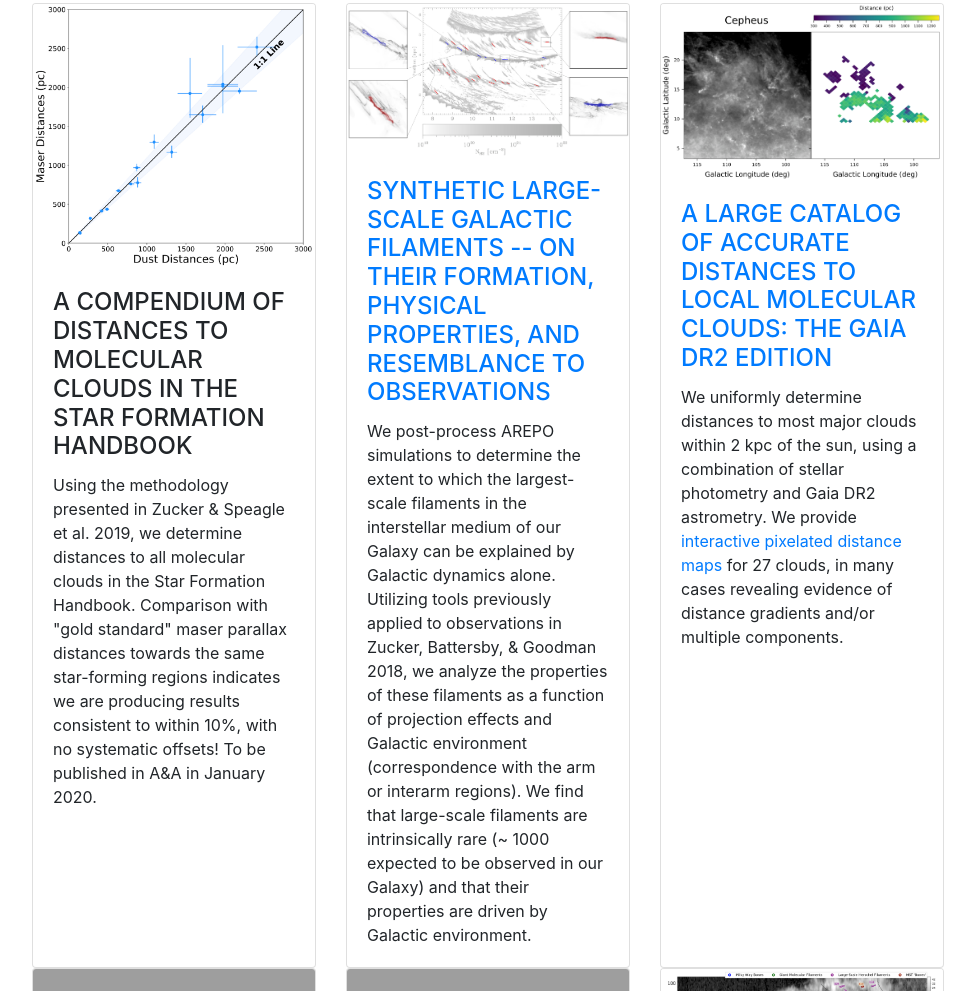
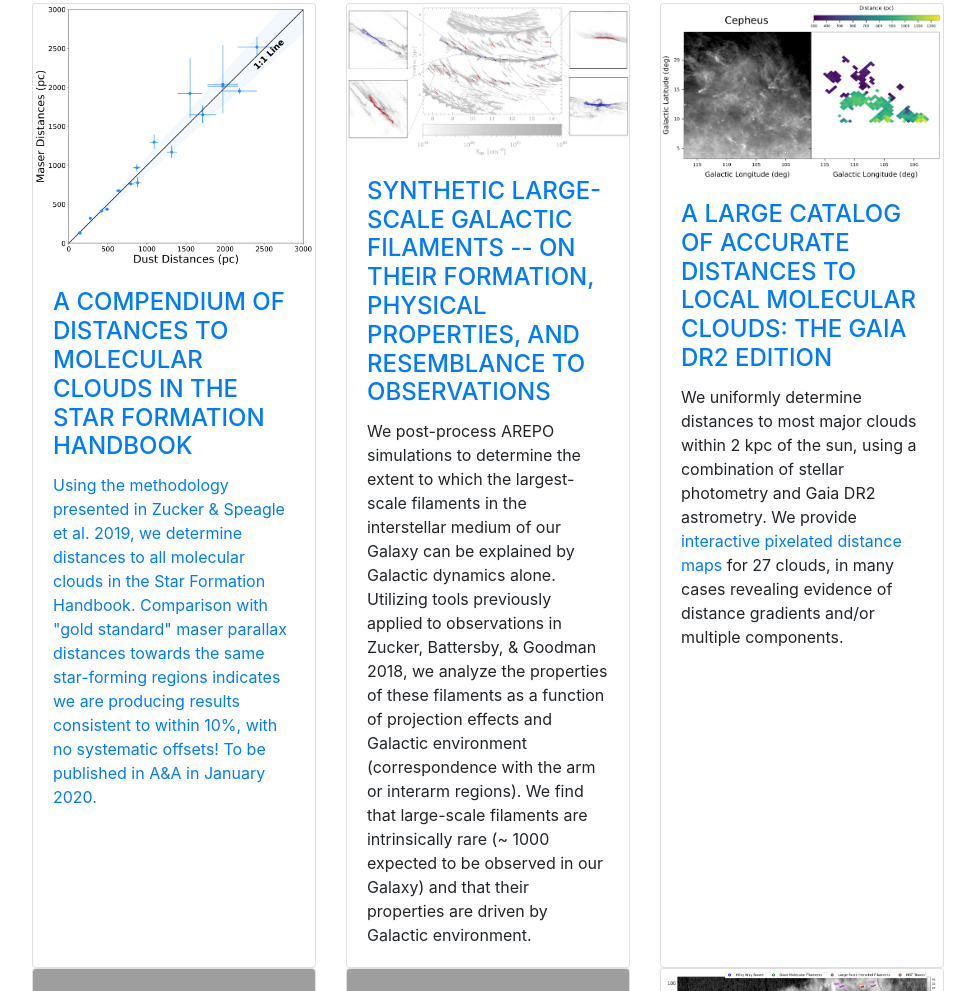
Before and after one commit to catherinezucker/catherinezucker.github.io, a website with bundled scripts: page index.html in a window 1280 px wide. Shown: the part 1809-2800 px from the top of the page, without its empty margins (288-1263 px from the left). Built offline with nearby package versions, Linux system fonts and the light colour scheme; grey boxes are pictures that could not be loaded; a web font is replaced by a local one.

Commit message:
updated links

```diff
--- a/index.html
+++ b/index.html
@@ -149,7 +149,7 @@
             <img class="card-img-top" src="img/zucker2019b.png" alt="">
             <div class="card-body">
               <h4 class="card-title">
-                A Compendium of Distances to Molecular Clouds in the Star Formation Handbook
+                <a href="https://arxiv.org/abs/2001.00591"> A Compendium of Distances to Molecular Clouds in the Star Formation Handbook
               </h4>
               <p class="card-text">Using the methodology presented in Zucker & Speagle et al. 2019, we determine distances to all molecular clouds in the Star Formation Handbook. Comparison with "gold standard" maser parallax distances towards the same star-forming regions indicates we are producing results consistent to within 10%, with no systematic offsets! To be published in A&A in January 2020.</p>
             </div>
```
Also changed, not shown: 1 other file.
